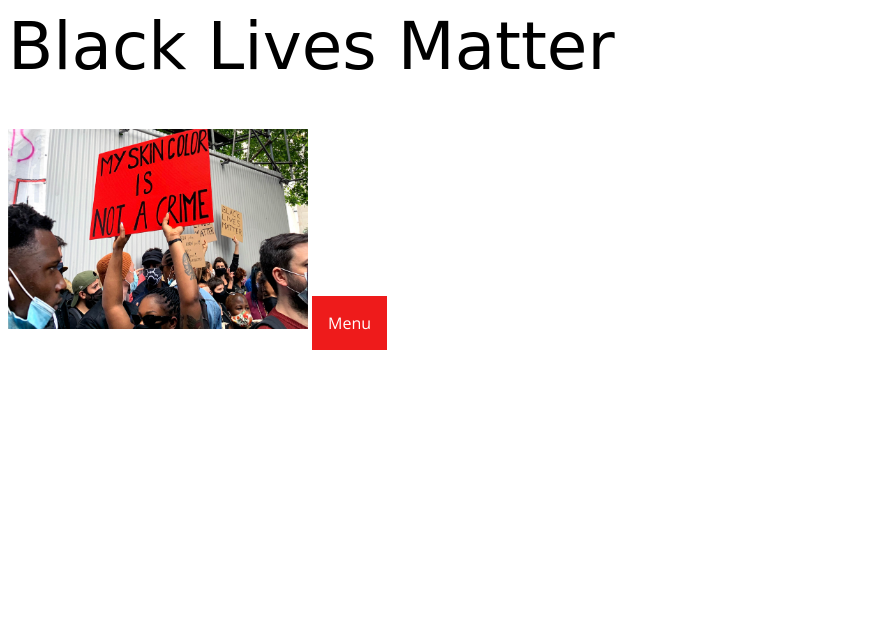
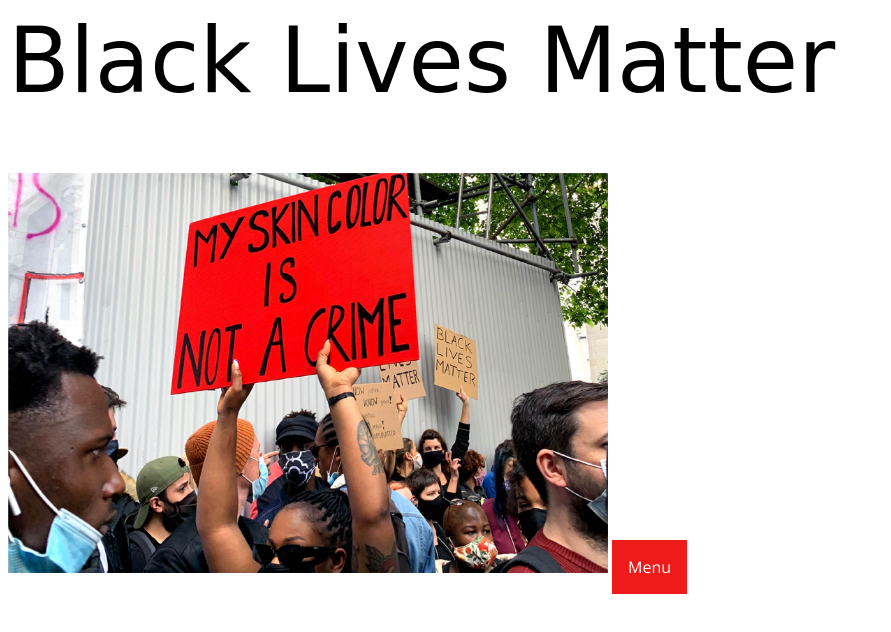
Before and after one commit to GiannaWaldron/finalprojectnew, a plain HTML site: page index.html in a window 1280 px wide. Shown: the whole page, without its empty margins (0-891 px from the left). Drawn offline with nearby package versions, Linux system fonts and the light colour scheme; a web font is replaced by a local one.

Commit message:
new size

```diff
--- a/index.html
+++ b/index.html
@@ -10,7 +10,7 @@
   </style>
 </head>
 <body>
-    <a><img src="img/1-07.jpg" width="300px"></a>
+    <a><img src="img/1-07.jpg" width="600px"></a>
     <div class="dropdown">
       <button onclick="myFunction()" class="dropbtn">Menu</button>
       <div id="myDropdown" class="dropdown-content">
--- a/style.css
+++ b/style.css
@@ -2,11 +2,12 @@
     position: center;
 }
 h1{
-    font-size: 66px;
+    font-size: 90px;
     font-family: Arial, Helvetica, sans-serif;
     font-weight: 400;
     font-family:'Koulen', cursive ;
     margin-top: 1px;
+    position: center;
 }
 .dropbtn {
     background-color: #ee1b1b;
@@ -35,6 +36,6 @@
     display: block;
   }
   .show {display:block;}
-@media only screen and (max-width: 300px) {
+@media only screen and (max-width: 640px) {
 
   }
```
